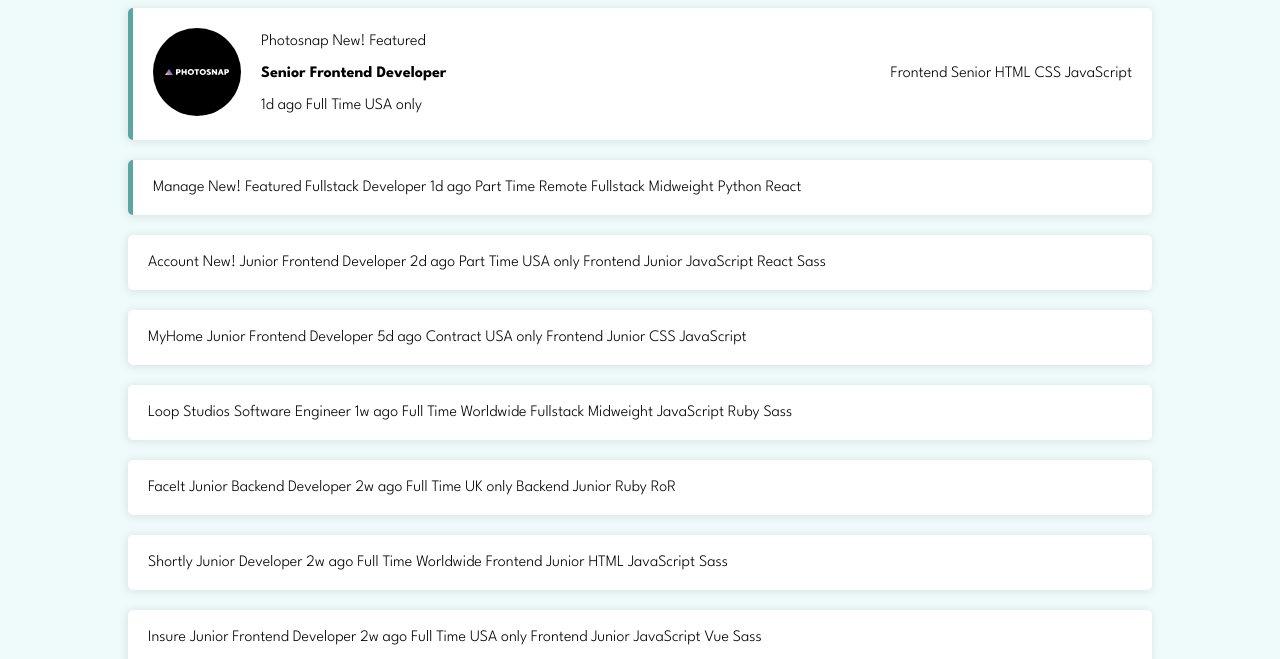
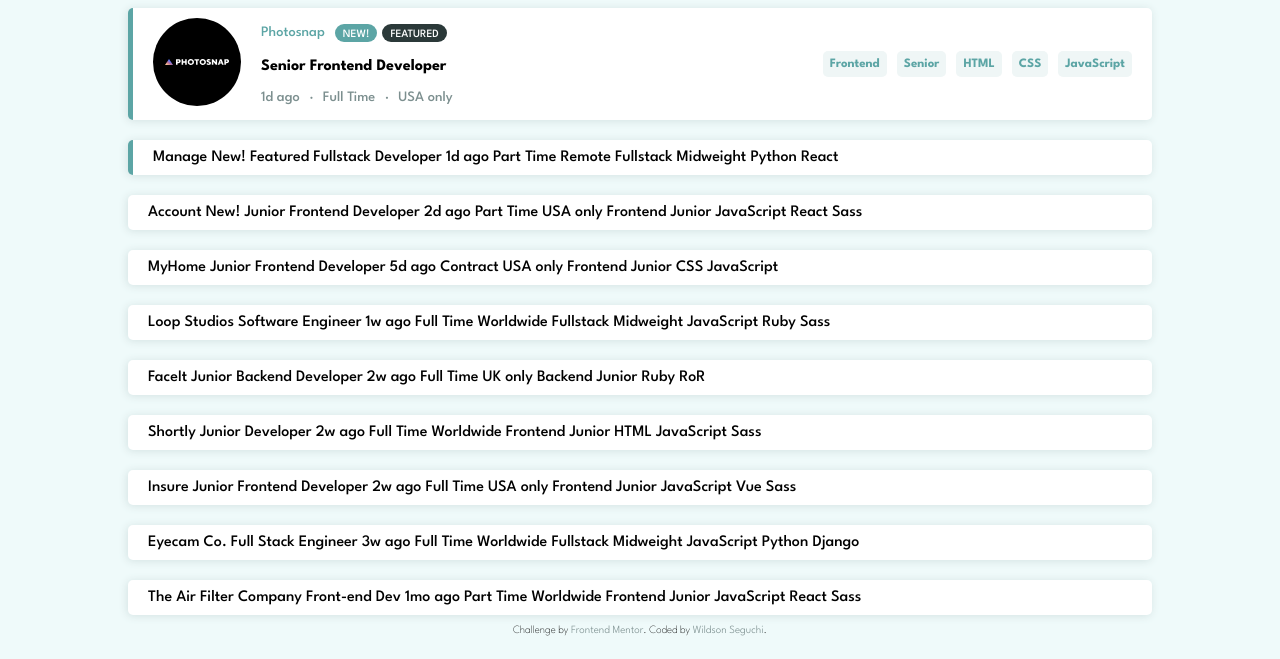
Before and after one commit to wseguchi/job-listings-webapp, a plain HTML site: page index.html in a window 1280 px wide. Shown: the part 141-800 px from the top of the page. Drawn offline with Linux system fonts and the light colour scheme.

Commit message:
Layout: Desktop display

```diff
--- a/includes/style.css
+++ b/includes/style.css
@@ -7,7 +7,7 @@
 body {
 	height: 100%;
 	font-family: 'League Spartan', sans-serif;
-	font-weight: 300;
+	font-weight: 500;
 	background-color: #EFFAFA;
 }
 
@@ -34,8 +34,9 @@ a, a:visited {
 .card {
 	display: flex;
 	align-items: center;
+	justify-content: space-between;
 	margin: 10px 0px;
-	padding: 20px;
+	padding: 10px 20px;
 	background-color: white;
 	border-radius: 5px;
 	box-shadow: -1px 1px 8px #d3e2e2;
@@ -43,7 +44,6 @@ a, a:visited {
 
 
 .card-description {
-	width: 50%;
 	display: grid;
 	grid-template-areas:
 		'img header'
@@ -56,8 +56,10 @@ a, a:visited {
 }
 
 .card-labels {
-	width: 50%;
-	text-align: right;
+	display: flex;
+	flex-wrap: wrap;
+	justify-content: flex-end;
+	gap: 10px;
 }
 
 .cd-img {
@@ -66,28 +68,87 @@ a, a:visited {
 
 .cd-header {
 	grid-area: header;
+	display: flex;
+	align-items: center;
+	gap: 5px;
 }
 
 .cd-main {
 	grid-area: main;
 	font-weight: 700;
+	cursor: pointer;
+}
+
+.cd-main:hover {
+	color: #5CA5A5;
 }
 
 .cd-bottom {
 	grid-area: bottom;
+	display: flex;
+	align-items: center;
+	gap: 10px;
+	color: #7C8F8F;
+	font-size: .9em;
+}
+
+.circle {
+	font-size: 5px;
+}
+
+.label {
+	background-color: #EFF6F6;
+	color: #5CA5A5;
+	font-size: .8em;
+	font-weight: 700;
+	padding: 7px;
+	border-radius: 5px;
+	cursor: pointer;
+}
+
+.label:hover {
+	background-color: #5CA5A5;
+	color: white;
 }
 
 .featured {
 	border-left: 5px solid #5CA5A5;
 }
 
+.cd-h-company-name {
+	color: #5CA5A5;
+	font-size: .9em;
+	margin-right: 5px;
+}
+
+.cd-h-new {
+	color: white;
+	background-color: #5CA5A5;
+	padding: 5px 8px 3px 8px;
+	border-radius: 25px;
+	text-transform: uppercase;
+	align-items: center;
+	font-size: .7em;
+}
+
+.cd-h-featured {
+	color: white;
+	background-color: #2B3939;
+	padding: 5px 8px 3px 8px;
+	border-radius: 25px;
+	text-transform: uppercase;
+	align-items: center;
+	font-size: .7em;
+}
+
 
 .attribution {
 	font-size: 11px;
 	text-align: center;
+    font-weight: 100;
 }
 
 .attribution a {
     color: #7C8F8F;
-    font-weight: 500;
+    font-weight: 300;
 }
--- a/index.html
+++ b/index.html
@@ -23,28 +23,30 @@
             <img src="./images/photosnap.svg">
           </div>
           <div class="cd-header">
-            Photosnap
-            New!
-            Featured
+            <div class="cd-h-company-name">Photosnap</div>
+            <div class="cd-h-new">New!</div>
+            <div class="cd-h-featured">Featured</div>
           </div>
           <div class="cd-main">
             Senior Frontend Developer
           </div>
           <div class="cd-bottom">
-            1d ago
-            Full Time
-            USA only
+            <div class="cd-b-date">1d ago</div>
+            <div class="circle">&#9679;</div>
+            <div class="cd-b-type">Full Time</div>
+            <div class="circle">&#9679;</div>
+            <div clas="cd-b-place">USA only</div>
           </div>
         </div>
         <div class="card-labels">
           <!-- Role -->
-          Frontend
+          <div class="label">Frontend</div>
           <!-- Level -->
-          Senior
+          <div class="label">Senior</div>
           <!-- Languages -->
-          HTML
-          CSS
-          JavaScript
+          <div class="label">HTML</div>
+          <div class="label">CSS</div>
+          <div class="label">JavaScript</div>
           <!-- Item End -->
         </div>
       </div>
```
Also changed, not shown: includes/script.js (added).
